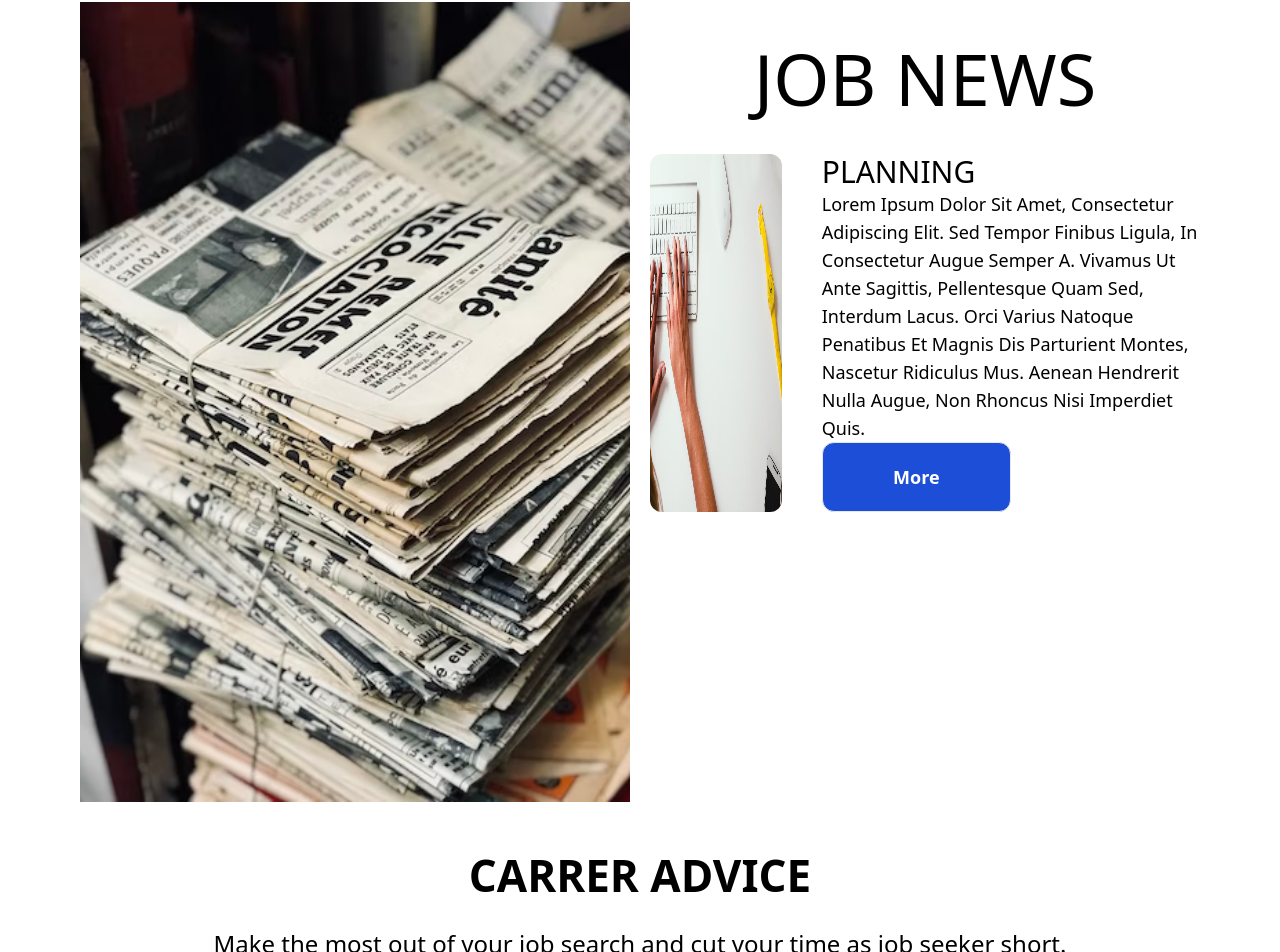
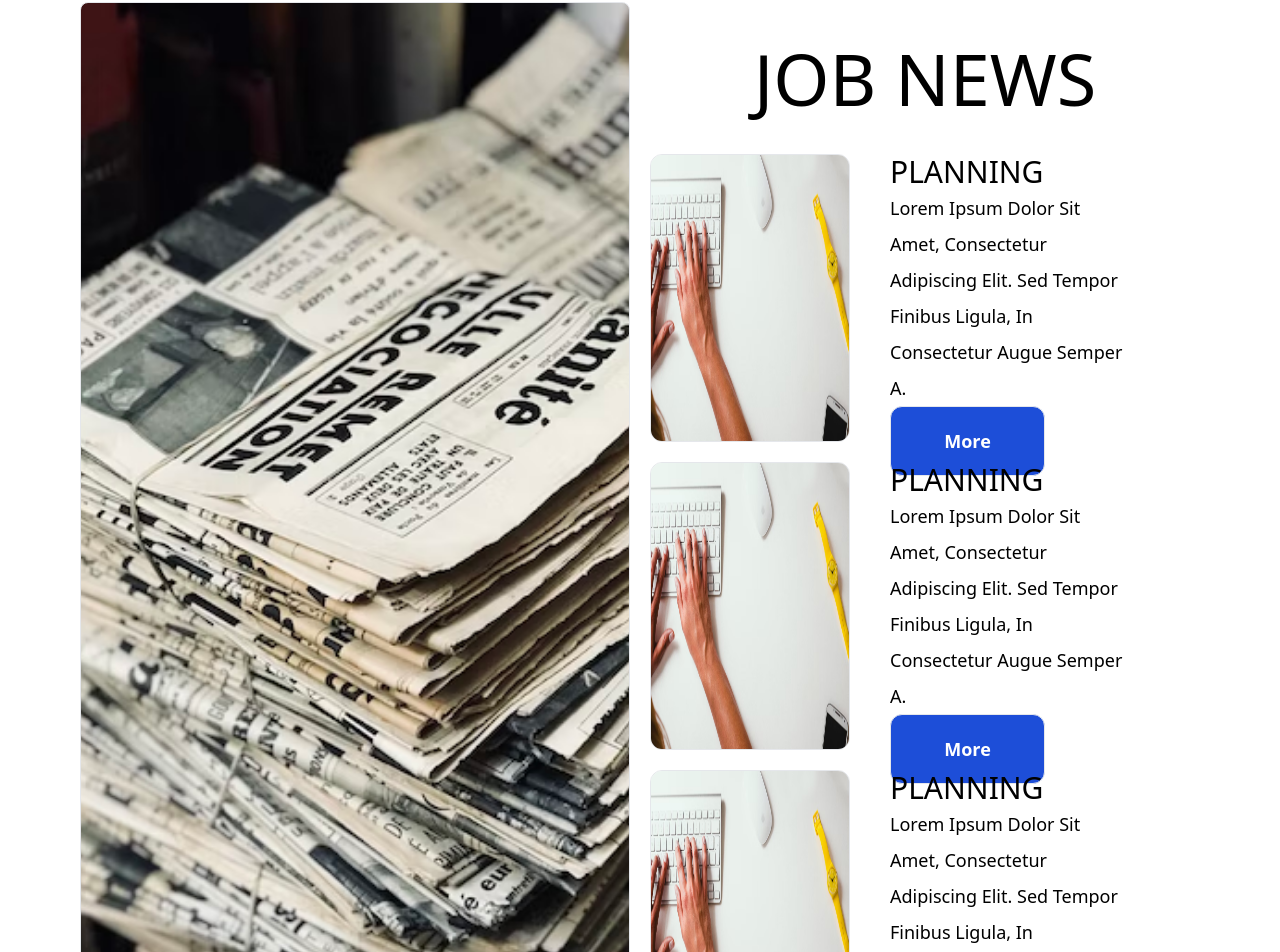
Before and after one commit to yafet-123/smaple-job-version-1, a Next.js app: page / in a window 1280 px wide. Shown: the part 846-1798 px from the top of the page. Built offline with nearby package versions, Linux system fonts and the light colour scheme.

Commit message:
adding news

```diff
--- a/components/News.js
+++ b/components/News.js
@@ -4,30 +4,68 @@ import Link from "next/link";
 
 export function News() {
   return (
-    <div className="bg-white w-full h-screen p-20 grid grid-cols-1 md:grid-cols-2 gap-5 mb-10">
-      <div className="news-background w-full h-screen"></div>
+    <div className="bg-white w-full h-full p-20 grid grid-cols-1 md:grid-cols-2 gap-5 mb-10">
+      <div className="news-background w-full h-full border rounded-lg"></div>
       <div className="flex flex-col">
         <h1 className="text-center w-full uppercase text-7xl font-medium my-10">
           job news
         </h1>
-        <div className="flex">
-          <Image
+        <div className="flex flex-col md:flex-row w-full h-72 mb-5">
+          <img
             src="/images/bgImage1.avif"
-            width="1000px"
-            height="1000px"
+            width="200px"
+            height="100%"
             className="border rounded-xl"
           />
-          <div className="flex flex-col justify-between ml-10">
+          <div className="flex flex-col justify-between ml-0 md:ml-10 mt-5 md:mt-0">
             <h1 className="text-left w-full uppercase text-3xl font-medium">
               Planning
             </h1>
-            <p className="text-left w-full capitalize text-lg font-normal">
+            <p className="text-left capitalize text-lg font-normal leading-9 w-full md:w-3/4">
               Lorem ipsum dolor sit amet, consectetur adipiscing elit. Sed
-              tempor finibus ligula, in consectetur augue semper a. Vivamus ut
-              ante sagittis, pellentesque quam sed, interdum lacus. Orci varius
-              natoque penatibus et magnis dis parturient montes, nascetur
-              ridiculus mus. Aenean hendrerit nulla augue, non rhoncus nisi
-              imperdiet quis.
+              tempor finibus ligula, in consectetur augue semper a.
+            </p>
+            <button className="text-center capitalize text-lg font-bold p-5 bg-blue-700 hover:bg-gray-200 border rounded-xl w-1/2 text-white hover:text-blue-700">
+              More
+            </button>
+          </div>
+        </div>
+
+        <div className="flex flex-col md:flex-row w-full h-72 mb-5">
+          <img
+            src="/images/bgImage1.avif"
+            width="200px"
+            height="100%"
+            className="border rounded-xl"
+          />
+          <div className="flex flex-col justify-between ml-0 md:ml-10 mt-5 md:mt-0">
+            <h1 className="text-left w-full uppercase text-3xl font-medium">
+              Planning
+            </h1>
+            <p className="text-left capitalize text-lg font-normal leading-9 w-full md:w-3/4">
+              Lorem ipsum dolor sit amet, consectetur adipiscing elit. Sed
+              tempor finibus ligula, in consectetur augue semper a.
+            </p>
+            <button className="text-center capitalize text-lg font-bold p-5 bg-blue-700 hover:bg-gray-200 border rounded-xl w-1/2 text-white hover:text-blue-700">
+              More
+            </button>
+          </div>
+        </div>
+
+        <div className="flex flex-col md:flex-row w-full h-72 mb-5">
+          <img
+            src="/images/bgImage1.avif"
+            width="200px"
+            height="100%"
+            className="border rounded-xl"
+          />
+          <div className="flex flex-col justify-between ml-0 md:ml-10 mt-5 md:mt-0">
+            <h1 className="text-left w-full uppercase text-3xl font-medium">
+              Planning
+            </h1>
+            <p className="text-left capitalize text-lg font-normal leading-9 w-full md:w-3/4">
+              Lorem ipsum dolor sit amet, consectetur adipiscing elit. Sed
+              tempor finibus ligula, in consectetur augue semper a.
             </p>
             <button className="text-center capitalize text-lg font-bold p-5 bg-blue-700 hover:bg-gray-200 border rounded-xl w-1/2 text-white hover:text-blue-700">
               More
```
